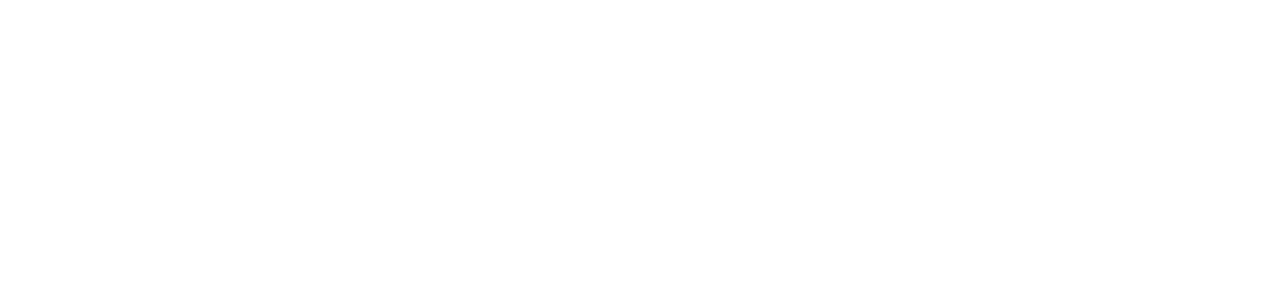
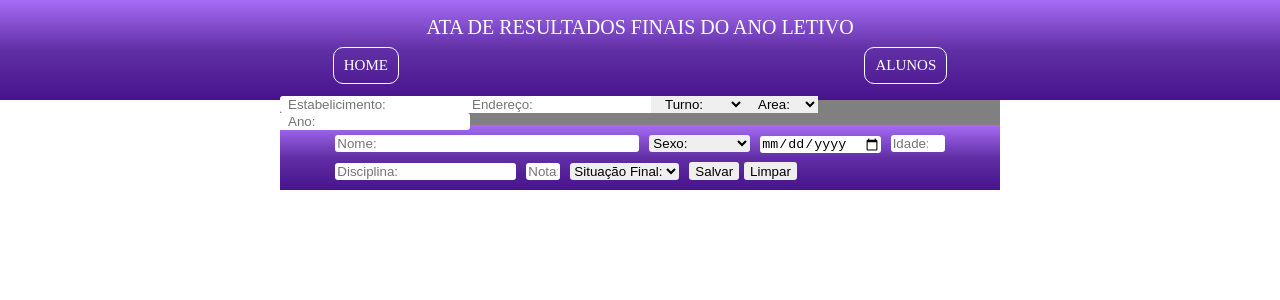
Before and after one commit to GilsonMendes/diario-eletronico-site, a React (Vite) app: page / in a window 1280 px wide. Before the commit this address had no page. Shown: the top 300 px of the page. Built offline with nearby package versions, Linux system fonts and the light colour scheme.

Commit message:
Add coreção da rota home

```diff
--- a/src/components/header/header-top-primary/index.jsx
+++ b/src/components/header/header-top-primary/index.jsx
@@ -6,7 +6,7 @@
             <div>
                 <h1>ATA DE RESULTADOS FINAIS DO ANO LETIVO</h1>
                 <div className='area--buttom'>
-                    <Link to='/home' className='btnHome'>HOME</Link>
+                    <Link to='/' className='btnHome'>HOME</Link>
                     <Link to='/card' className='btnAlunos'>ALUNOS</Link>
                 </div>
             </div>
--- a/src/routes.jsx
+++ b/src/routes.jsx
@@ -6,7 +6,7 @@
     return (
         <BrowserRouter>
             <Routes>
-                <Route path='/home' element={<Home />} />
+                <Route path='/' element={<Home />} />
                 <Route path='/card' element={<CardAluno />} />
             </Routes>
         </BrowserRouter>
```
